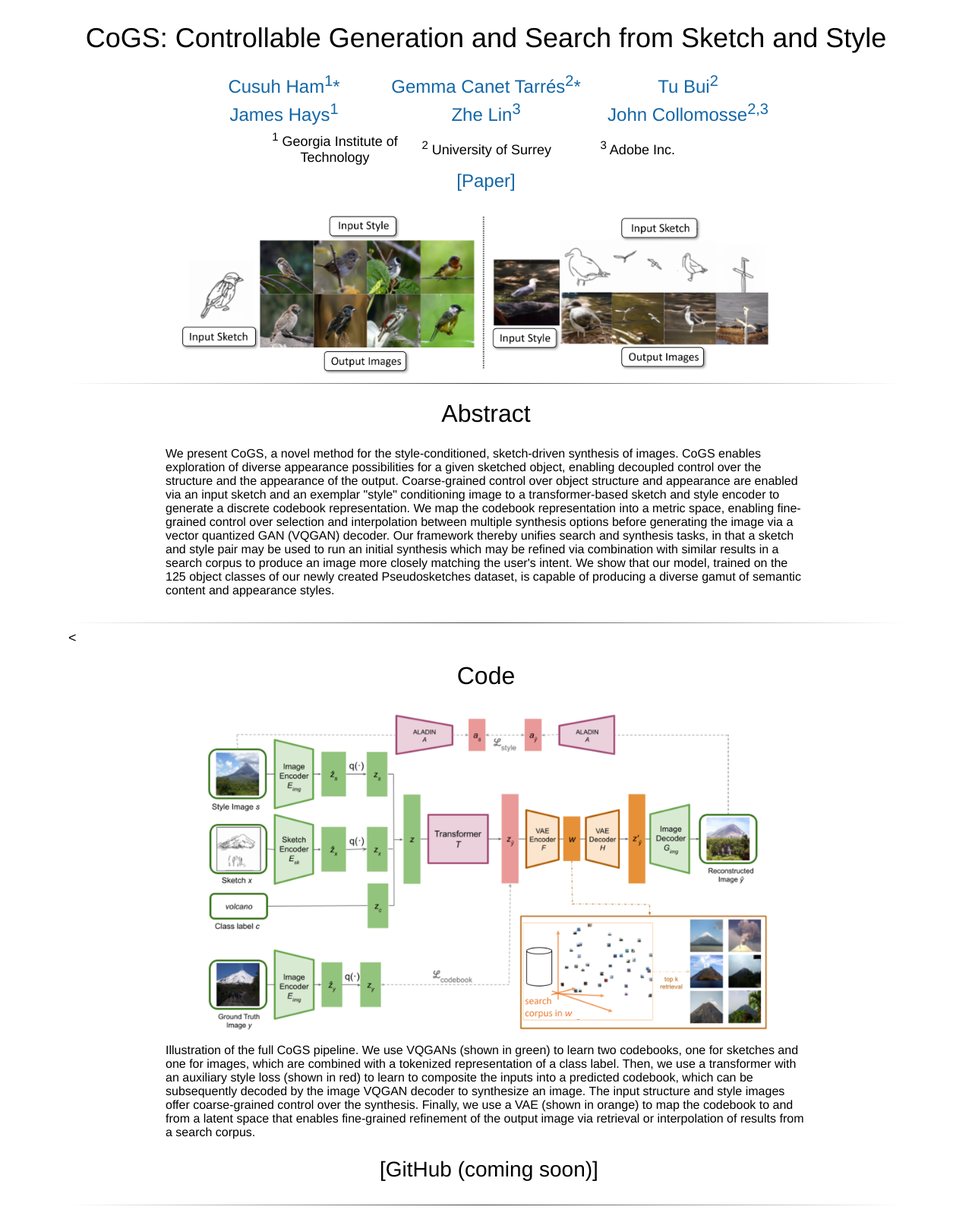
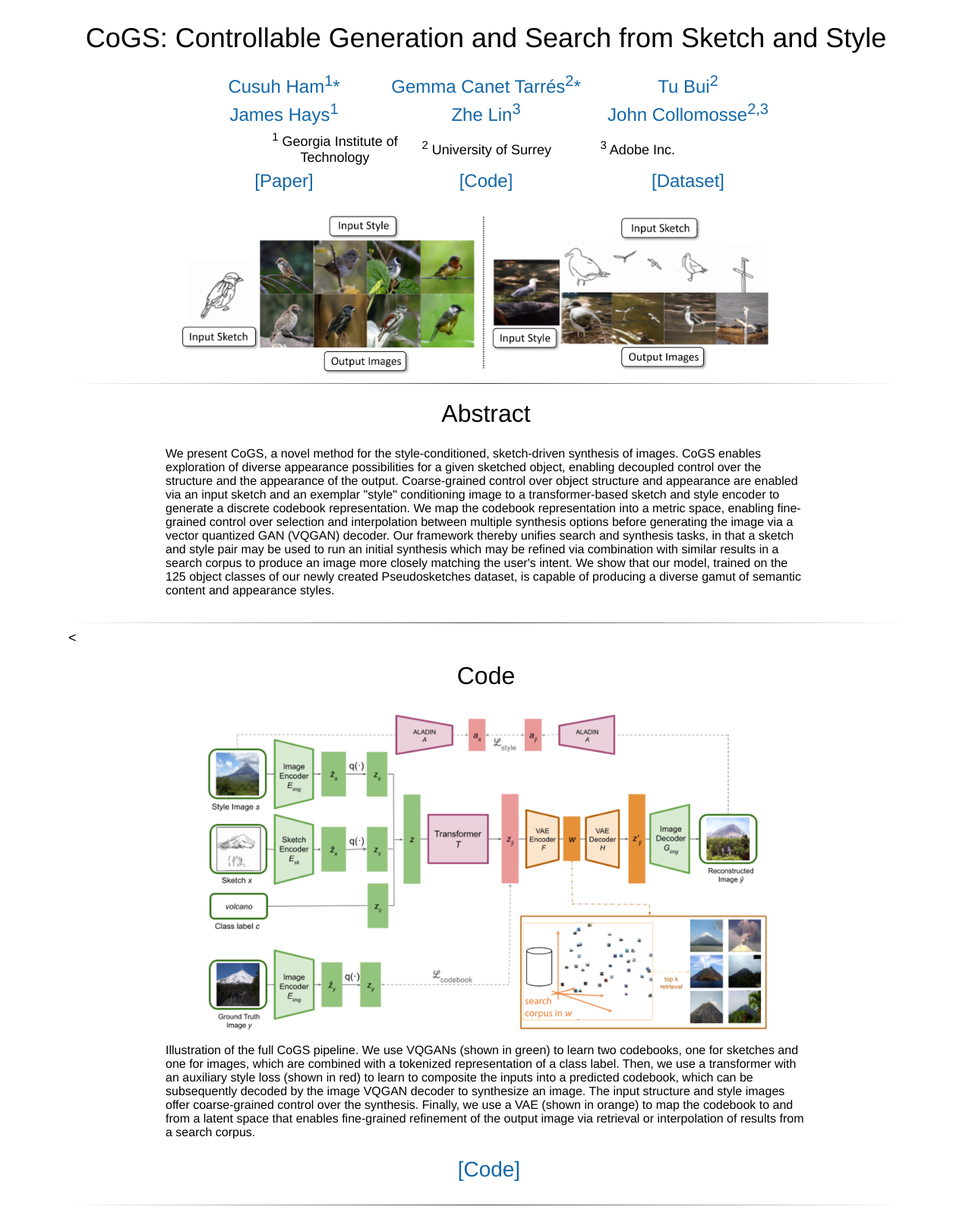
Before and after one commit to cusuh/CoGS, a plain HTML site: page index.html in a window 1280 px wide. Shown: the top 1600 px of the page at 76% size. Drawn offline with Linux system fonts and the light colour scheme; a script that the page names is missing.

Commit message:
added links to code & dataset

```diff
--- a/index.html
+++ b/index.html
@@ -200,19 +200,19 @@
 				<tr>
 					<td align=center width=200px>
 						<center>
-							<span style="font-size:24px"><a href='https://arxiv.org/abs/2203.09554'>[Paper]</a></span>
-						</center>
-					</td>
-					<!-- <td align=center width=200px>
-						<center>
-							<span style="font-size:24px">[GitHub - coming soon]</span><br>
+							<span style="font-size:24px"><a href="https://arxiv.org/abs/2203.09554">[Paper]</a></span>
 						</center>
 					</td>
 					<td align=center width=200px>
 						<center>
-							<span style="font-size:24px">[Dataset - coming soon]</span><br>
+							<span style="font-size:24px"><a href="https://github.com/cusuh/CoGS">[Code]</a></span>
 						</center>
-					</td> -->
+					</td>
+					<td align=center width=200px>
+						<center>
+							<span style="font-size:24px"><a href="https://www.dropbox.com/sh/mfogqa8xlzy6mdk/AABDRO_cLMxTVuRm2RAHHOnza?dl=0">[Dataset]</a></span><br>
+						</center>
+					</td>
 				</tr>
 			</table>
 		</table>
@@ -299,8 +299,7 @@
 	<table align=center width=800px>
 		<br>
 		<tr><center>
-			<!-- <span style="font-size:28px">&nbsp;<a href='https://github.com/richzhang/webpage-template'>[GitHub]</a> -->
-			<span style="font-size:28px">&nbsp;[GitHub (coming soon)]
+			<span style="font-size:28px">&nbsp;<a href='https://github.com/cusuh/CoGS'>[Code]</a>
 			</center>
 		</span>
 	</table>
@@ -338,8 +337,7 @@
 	<table align=center width=800px>
 		<br>
 		<tr><center>
-			<!-- <span style="font-size:28px">&nbsp;<a href='https://github.com/richzhang/webpage-template'>[GitHub]</a> -->
-			<span style="font-size:28px">&nbsp;[Dataset (coming soon)]
+			<span style="font-size:28px">&nbsp;<a href='https://www.dropbox.com/sh/mfogqa8xlzy6mdk/AABDRO_cLMxTVuRm2RAHHOnza?dl=0'>[Dataset]</a>
 			</center>
 		</span>
 	</table>
```
Also changed, not shown: resources/paper.png.
